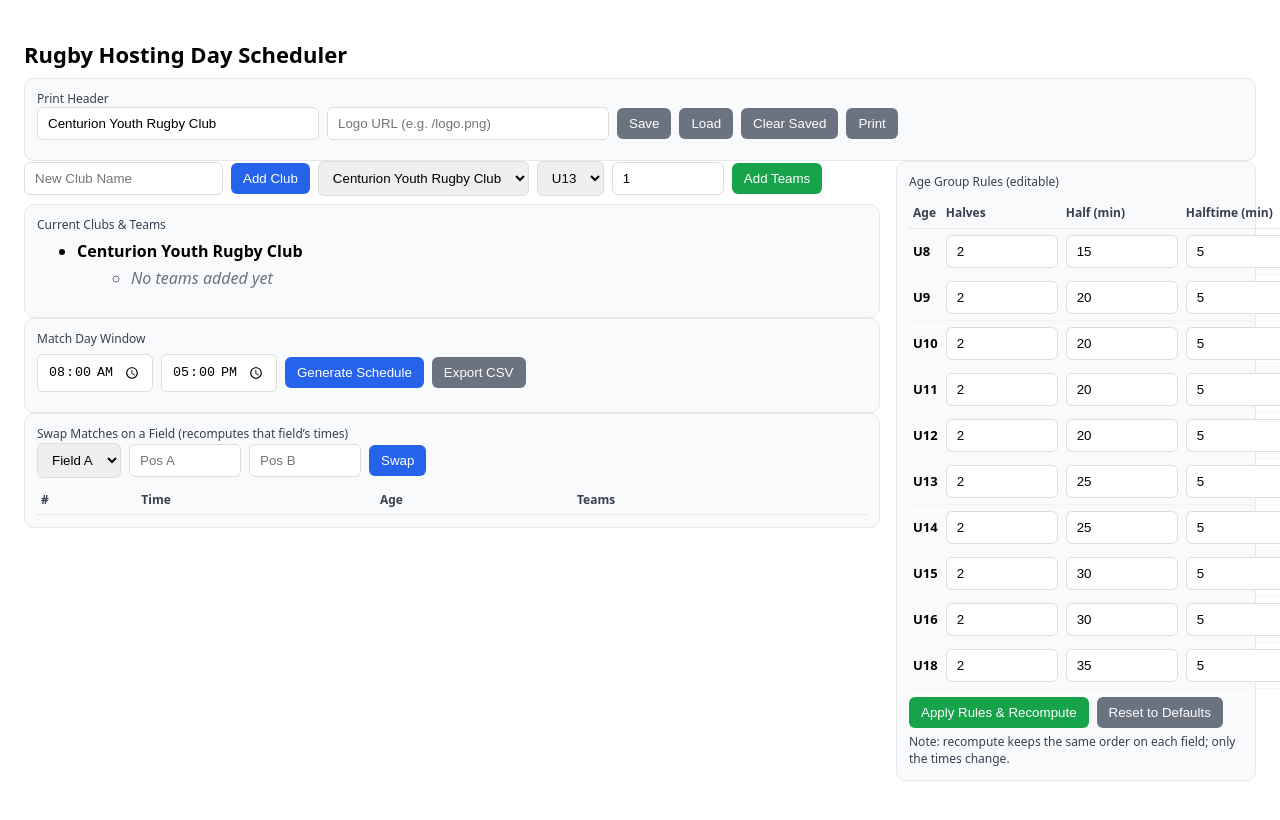
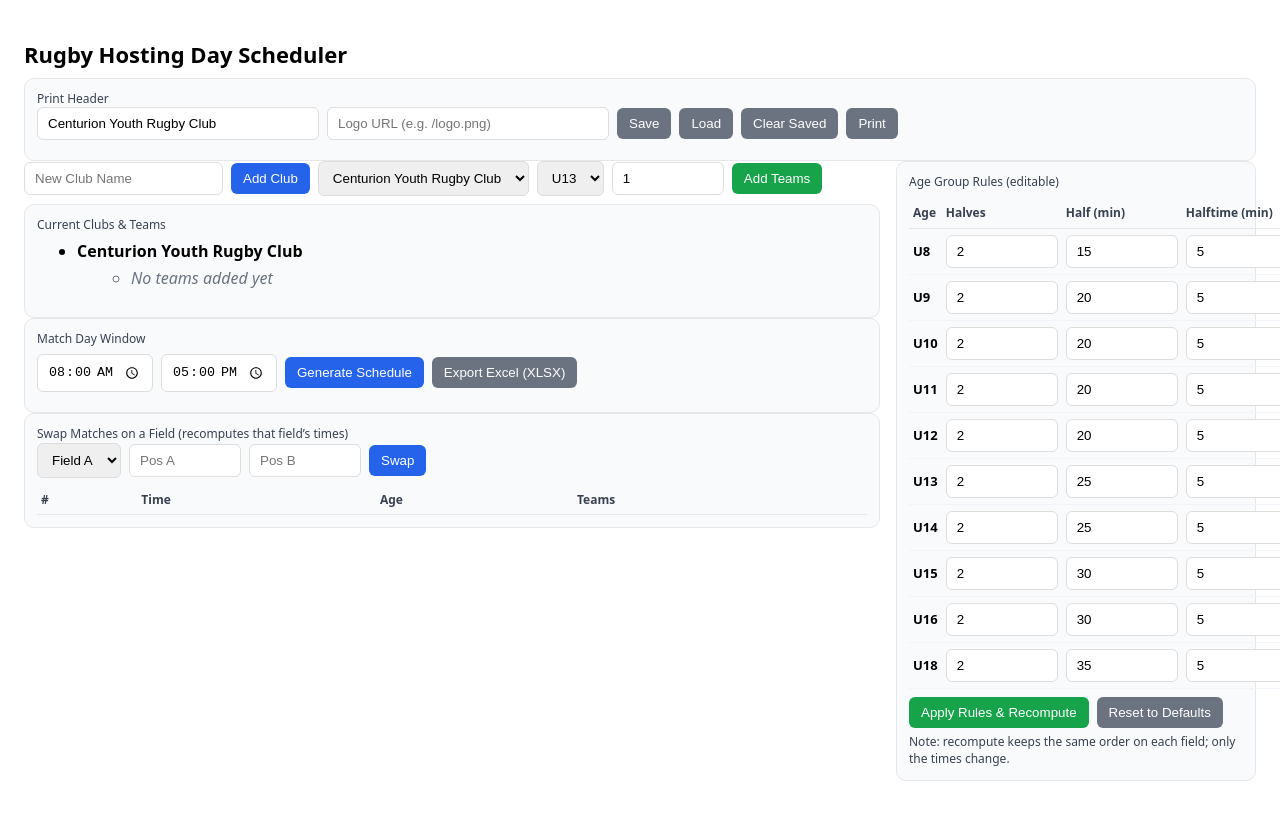
Before and after one commit to Nielman/Rugby-Scheduler, a Next.js app: page / in a window 1280 px wide. Shown: the top 820 px of the page. Built offline with nearby package versions, Linux system fonts and the light colour scheme.

Commit message:
Add files via upload

```diff
--- a/package.json
+++ b/package.json
@@ -11,6 +11,7 @@
     "date-fns": "^2.30.0",
     "next": "latest",
     "react": "latest",
-    "react-dom": "latest"
+    "react-dom": "latest",
+    "xlsx": "^0.18.5"
   }
 }
--- a/pages/_app.js
+++ b/pages/_app.js
@@ -1,4 +1,4 @@
-
+// pages/_app.js
 export default function App({ Component, pageProps }) {
   return (
     <>
--- a/pages/index.js
+++ b/pages/index.js
@@ -1,4 +1,4 @@
-
+// pages/index.js
 import React, { useEffect, useMemo, useState } from "react";
 import { addMinutes, format } from "date-fns";
 
@@ -18,7 +18,7 @@ const BASE_RULES = {
 const FIELDS = ["Field A", "Field B"];
 const BETWEEN_MATCHES_BREAK = 7;
 
-// Constraints you requested earlier:
+// Constraints:
 const AFTERNOON_ONLY = new Set(["U14","U15","U16","U18"]); // earliest 13:00
 const AGES_A_ONLY    = new Set(["U13","U14","U15","U16","U18"]); // A-field only
 const AFTERNOON_START_STR = "13:00";
@@ -61,7 +61,6 @@ export default function Home() {
   const [schedule, setSchedule] = useState([]);
   const [message, setMessage] = useState("");
 
-  // Print header settings
   const [hostName, setHostName] = useState("Centurion Youth Rugby Club");
   const [logoUrl, setLogoUrl] = useState("");
 
@@ -71,7 +70,7 @@ export default function Home() {
   const [swapB, setSwapB] = useState("");
   const [warnings, setWarnings] = useState([]);
 
-  // Load saved config (including customized rules)
+  // Load saved config
   useEffect(() => {
     try {
       const raw = localStorage.getItem("rugbySchedulerConfig");
@@ -158,7 +157,7 @@ export default function Home() {
     );
   };
 
-  // Build cross-club pairings (randomize ages by shuffle)
+  // Build pairings and shuffle
   const buildMatches = () => {
     const matches = [];
     Object.keys(ageRules).forEach((age) => {
@@ -184,7 +183,6 @@ export default function Home() {
     return matches;
   };
 
-  // Helper: detect parallel same-club conflict at a given proposed start
   const conflictAt = (list, candidateStart, age, clubsToCheck) =>
     list.some(
       (x) =>
@@ -193,14 +191,12 @@ export default function Home() {
         (clubsToCheck.includes(x.teamA.club) || clubsToCheck.includes(x.teamB.club))
     );
 
-  // Generate schedule (kept same behaviour + constraints)
   const generateSchedule = () => {
     const matches = buildMatches();
     const dayStart = new Date(`1970-01-01T${startTime}:00`);
     const dayEnd = new Date(`1970-01-01T${endTime}:00`);
     const afternoonStart = new Date(`1970-01-01T${AFTERNOON_START_STR}:00`);
     const fieldTimes = { "Field A": new Date(dayStart), "Field B": new Date(dayStart) };
-    const fieldCounts = { "Field A": 0, "Field B": 0 };
     const out = [];
 
     for (const m of matches) {
@@ -216,63 +212,20 @@ export default function Home() {
 
       const valid = candidates.filter((c) => c.fits);
       if (!valid.length) continue;
-
       valid.sort((a, b) => (a.end.getTime() !== b.end.getTime() ? a.end - b.end : 0));
       const chosen = valid[0];
 
       out.push({ ...m, field: chosen.field, startTime: chosen.start, endTime: chosen.end });
 
-      // next slot on that field = chosen.end + 7m
       const nextStart = addMinutes(chosen.end, BETWEEN_MATCHES_BREAK);
       fieldTimes[chosen.field] = nextStart;
-      fieldCounts[chosen.field] += 1;
     }
 
-    // sort by time for nicer view
     out.sort((a, b) => a.startTime - b.startTime || a.field.localeCompare(b.field));
     setSchedule(out);
     setWarnings(validateConflicts(out));
   };
 
-  // Export CSV
-  const exportCSV = () => {
-    if (!schedule.length) return;
-    const headers = ["Field", "Age Group", "Start Time", "End Time", "Team A", "Team B"];
-    const rows = schedule.map((m) => [
-      m.field, m.age, format(m.startTime, "HH:mm"), format(m.endTime, "HH:mm"), m.teamA.name, m.teamB.name
-    ]);
-    const csv = [headers, ...rows].map((r) => r.join(",")).join("\\n");
-    const blob = new Blob([csv], { type: "text/csv;charset=utf-8" });
-    const url = URL.createObjectURL(blob);
-    const a = document.createElement("a");
-    a.href = url; a.download = "match_schedule.csv"; a.click();
-  };
-
-  // ---------- Swap & Recompute ----------
-
-  // Return ordered matches for a field (by start time)
-  const fieldList = (field) =>
-    schedule.filter((m) => m.field === field).sort((a, b) => a.startTime - b.startTime);
-
-  // Recompute sequential times for ONE field, preserving match order
-  const recomputeFieldTimes = (listForField, dayStart, dayEnd) => {
-    const afternoonStart = new Date(`1970-01-01T${AFTERNOON_START_STR}:00`);
-    let t = new Date(dayStart);
-    const recomputed = [];
-
-    for (const m of listForField) {
-      if (AFTERNOON_ONLY.has(m.age) && t < afternoonStart) t = new Date(afternoonStart);
-      // ages A-only constraint
-      const fieldAllowed = AGES_A_ONLY.has(m.age) ? "Field A" : m.field;
-      const start = new Date(t);
-      const end = addMinutes(start, matchDuration(m.age));
-      recomputed.push({ ...m, field: fieldAllowed, startTime: start, endTime: end });
-      t = addMinutes(end, BETWEEN_MATCHES_BREAK);
-    }
-    return recomputed;
-  };
-
-  // Validate manual conflicts after any change
   const validateConflicts = (all) => {
     const msgs = [];
     for (let i = 0; i < all.length; i++) {
@@ -297,50 +250,70 @@ export default function Home() {
     return Array.from(new Set(msgs));
   };
 
-  // Swap two positions on a field (1-based indices from the field’s ordered list)
+  // ----- Swap and recompute (per-field) -----
+  const fieldList = (field) =>
+    schedule.filter((m) => m.field === field).sort((a, b) => a.startTime - b.startTime);
+
+  const recomputeFieldTimes = (listForField, dayStart, dayEnd) => {
+    const afternoonStart = new Date(`1970-01-01T${AFTERNOON_START_STR}:00`);
+    let t = new Date(dayStart);
+    const recomputed = [];
+    for (const m of listForField) {
+      if (AFTERNOON_ONLY.has(m.age) && t < afternoonStart) t = new Date(afternoonStart);
+      const start = new Date(t);
+      const end = addMinutes(start, matchDuration(m.age));
+      recomputed.push({ ...m, startTime: start, endTime: end });
+      t = addMinutes(end, BETWEEN_MATCHES_BREAK);
+    }
+    return recomputed;
+  };
+
   const swapOnField = () => {
     const a = parseInt(swapA, 10);
     const b = parseInt(swapB, 10);
     if (!a || !b || a === b) return;
-
     const dayStart = new Date(`1970-01-01T${startTime}:00`);
     const dayEnd = new Date(`1970-01-01T${endTime}:00`);
-
     const list = fieldList(swapField);
     if (a < 1 || a > list.length || b < 1 || b > list.length) return;
-
     const swapped = [...list];
     [swapped[a - 1], swapped[b - 1]] = [swapped[b - 1], swapped[a - 1]];
-
     const recomputed = recomputeFieldTimes(swapped, dayStart, dayEnd);
-
     const others = schedule.filter((m) => m.field !== swapField);
-    const merged = [...others, ...recomputed];
-    merged.sort((x, y) => x.startTime - y.startTime || x.field.localeCompare(y.field));
+    const merged = [...others, ...recomputed].sort((x, y) => x.startTime - y.startTime || x.field.localeCompare(y.field));
     setSchedule(merged);
-
     setWarnings(validateConflicts(merged));
     setMessage(`Swapped ${swapField} game ${a} with ${b}`);
     setTimeout(() => setMessage(""), 1500);
   };
 
-  // Recompute ALL fields after rule changes (preserving order within each field)
-  const applyRulesAndRecompute = () => {
-    const dayStart = new Date(`1970-01-01T${startTime}:00`);
-    const dayEnd = new Date(`1970-01-01T${endTime}:00`);
+  // ---------- Export XLSX (two sheets: Field A & Field B) ----------
+  const exportXLSX = async () => {
+    if (!schedule.length) return;
+    const XLSX = await import("xlsx"); // dynamic to avoid SSR issues
+    const headers = ["Field", "Age Group", "Start Time", "End Time", "Team A", "Team B"];
 
-    const out = [];
+    const wb = XLSX.utils.book_new();
     for (const f of FIELDS) {
-      const ordered = fieldList(f);
-      const recomputed = recomputeFieldTimes(ordered, dayStart, dayEnd);
-      out.push(...recomputed);
+      const rows = schedule
+        .filter((m) => m.field === f)
+        .sort((a, b) => a.startTime - b.startTime)
+        .map((m) => [
+          m.field,
+          m.age,
+          format(m.startTime, "HH:mm"),
+          format(m.endTime, "HH:mm"),
+          m.teamA.name,
+          m.teamB.name
+        ]);
+      const ws = XLSX.utils.aoa_to_sheet([headers, ...rows]);
+      ws["!cols"] = [{ wch: 10 }, { wch: 10 }, { wch: 10 }, { wch: 10 }, { wch: 40 }, { wch: 40 }];
+      XLSX.utils.book_append_sheet(wb, ws, f.replace(" ", "_"));
     }
-    out.sort((a, b) => a.startTime - b.startTime || a.field.localeCompare(b.field));
-    setSchedule(out);
-    setWarnings(validateConflicts(out));
-    setMessage("Applied age-rule changes & recomputed times");
-    setTimeout(() => setMessage(""), 1500);
+    XLSX.writeFile(wb, "match_schedule.xlsx");
   };
+
+  /* -------------------- UI -------------------- */
 
   return (
     <div style={s.page}>
@@ -413,7 +386,7 @@ export default function Home() {
               <input type="time" value={startTime} onChange={(e) => setStartTime(e.target.value)} style={s.input} />
               <input type="time" value={endTime} onChange={(e) => setEndTime(e.target.value)} style={s.input} />
               <button onClick={generateSchedule} style={s.btn}>Generate Schedule</button>
-              <button onClick={exportCSV} style={s.btnGray}>Export CSV</button>
+              <button onClick={exportXLSX} style={s.btnGray}>Export Excel (XLSX)</button>
               {schedule.length > 0 ? <span style={{ fontSize: 12, color: "#065f46" }}>Total Matches: {schedule.length}</span> : null}
             </div>
           </div>
@@ -521,7 +494,21 @@ export default function Home() {
               </tbody>
             </table>
             <div style={{ marginTop: 8, display: "flex", gap: 8, flexWrap: "wrap" }}>
-              <button onClick={applyRulesAndRecompute} style={s.btnGreen}>Apply Rules & Recompute</button>
+              <button onClick={() => {
+                const dayStart = new Date(`1970-01-01T${startTime}:00`);
+                const dayEnd = new Date(`1970-01-01T${endTime}:00`);
+                const out = [];
+                for (const f of FIELDS) {
+                  const ordered = fieldList(f);
+                  const recomputed = recomputeFieldTimes(ordered, dayStart, dayEnd);
+                  out.push(...recomputed);
+                }
+                out.sort((a, b) => a.startTime - b.startTime || a.field.localeCompare(b.field));
+                setSchedule(out);
+                setWarnings(validateConflicts(out));
+                setMessage("Applied age-rule changes & recomputed times");
+                setTimeout(() => setMessage(""), 1500);
+              }} style={s.btnGreen}>Apply Rules & Recompute</button>
               <button onClick={() => setAgeRules(BASE_RULES)} style={s.btnGray} title="Restore default durations">
                 Reset to Defaults
               </button>
```
Also changed, not shown: 1 other file (tests, documents, lock files or other folders).
